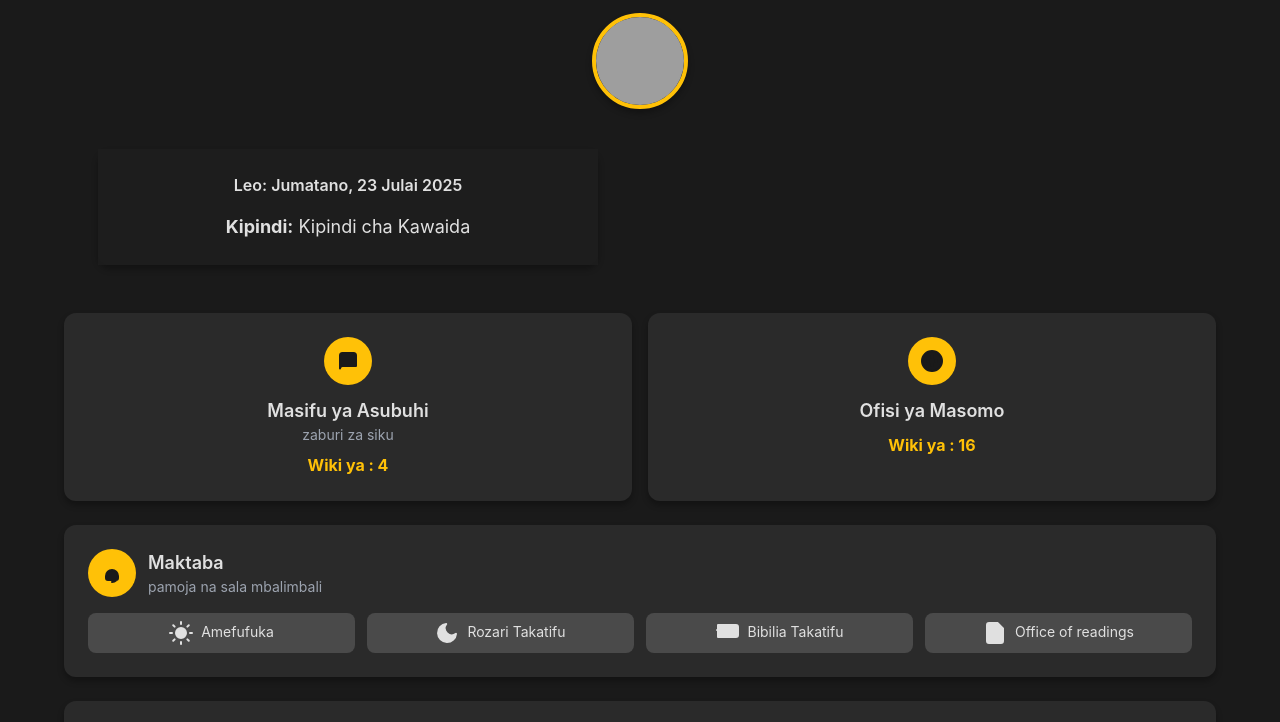
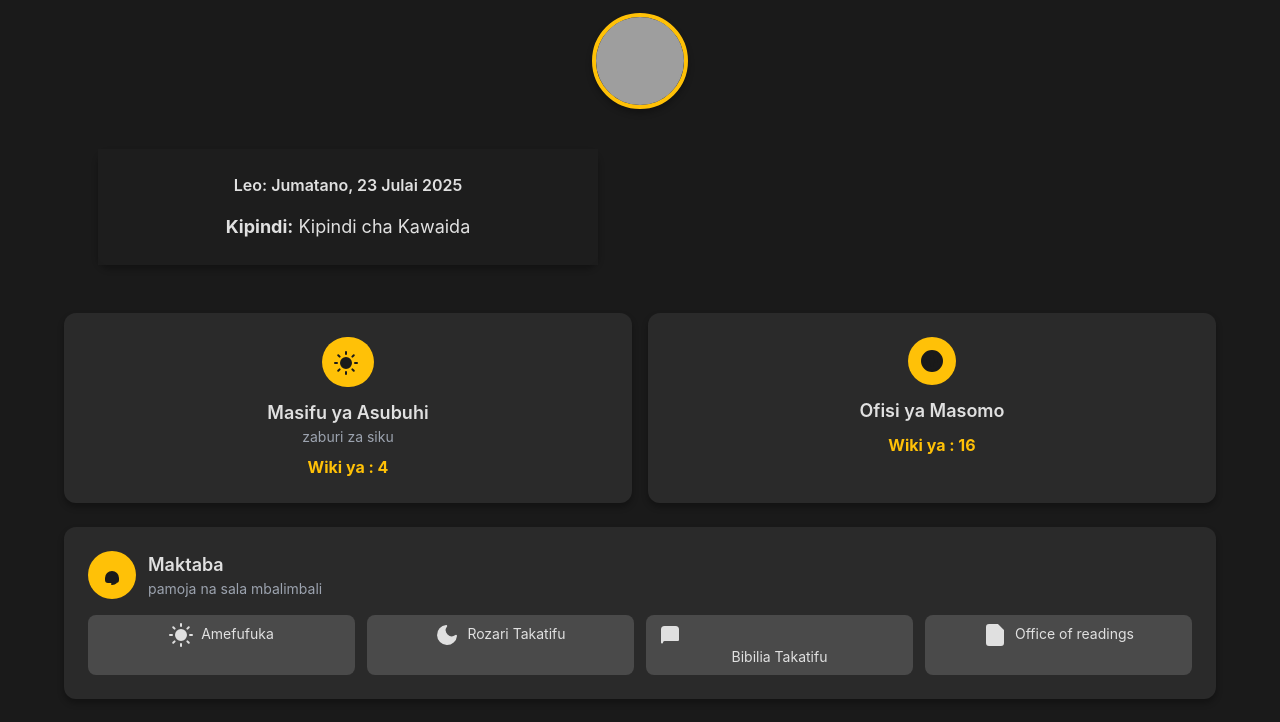
Before and after one commit to collo670/i-prayer, a website: page index.html in a window 1280 px wide. Shown: the part 175-897 px from the top of the page. Drawn offline with Linux system fonts and the light colour scheme; grey boxes are pictures that could not be loaded.

Commit message:
svg change

```diff
--- a/index.html
+++ b/index.html
@@ -292,8 +292,8 @@
         <div class="grid grid-cols-1 md:grid-cols-2 gap-4 mb-6">
             <a id="masifuAsubuhiLink" class="card p-6 rounded-xl flex flex-col items-center text-center no-underline text-current" style="cursor:pointer;">
                 <div class="icon-bg p-3 rounded-full mb-3">
-                    <svg class="svg-icon" viewBox="0 0 24 24" stroke="currentColor" stroke-width="2" fill="none" stroke-linecap="round" stroke-linejoin="round">
-                        <path d="M4 19.5A2.5 2.5 0 0 1 6.5 17H20V6.5A2.5 2.5 0 0 0 17.5 4h-11A2.5 2.5 0 0 0 4 6.5v13z"></path>
+                    <svg class="svg-icon inline-block mr-1" viewBox="0 0 24 24" stroke="currentColor" stroke-width="2" fill="none" stroke-linecap="round" stroke-linejoin="round">
+                        <circle cx="12" cy="12" r="5"></circle><line x1="12" y1="1" x2="12" y2="3"></line><line x1="12" y1="21" x2="12" y2="23"></line><line x1="4.22" y1="4.22" x2="5.64" y2="5.64"></line><line x1="18.36" y1="18.36" x2="19.78" y2="19.78"></line><line x1="1" y1="12" x2="3" y2="12"></line><line x1="21" y1="12" x2="23" y2="12"></line><line x1="4.22" y1="19.78" x2="5.64" y2="18.36"></line><line x1="18.36" y1="5.64" x2="19.78" y2="4.22"></line>
                     </svg>
                 </div>
                 <p class="font-semibold text-lg">Masifu ya Asubuhi</p>
@@ -340,8 +340,8 @@
                     Rozari Takatifu
                 </a>
                 <a href="amefufuka.html" class="grid-link-item">
-                    <svg class="svg-icon inline-block mr-1" viewBox="0 0 24 24" stroke="currentColor" stroke-width="2" fill="none" stroke-linecap="round" stroke-linejoin="round">
-                        <path d="M2 4v7m0-7h18a2 2 0 0 1 2 2v8a2 2 0 0 1-2 2H2v-7m0 0H1"></path><path d="M10 10v4"></path><path d="M14 10v4"></path><path d="M18 10v4"></path>
+                    <svg class="svg-icon" viewBox="0 0 24 24" stroke="currentColor" stroke-width="2" fill="none" stroke-linecap="round" stroke-linejoin="round">
+                        <path d="M4 19.5A2.5 2.5 0 0 1 6.5 17H20V6.5A2.5 2.5 0 0 0 17.5 4h-11A2.5 2.5 0 0 0 4 6.5v13z"></path>
                     </svg>
                     Bibilia Takatifu
                 </a>
```
